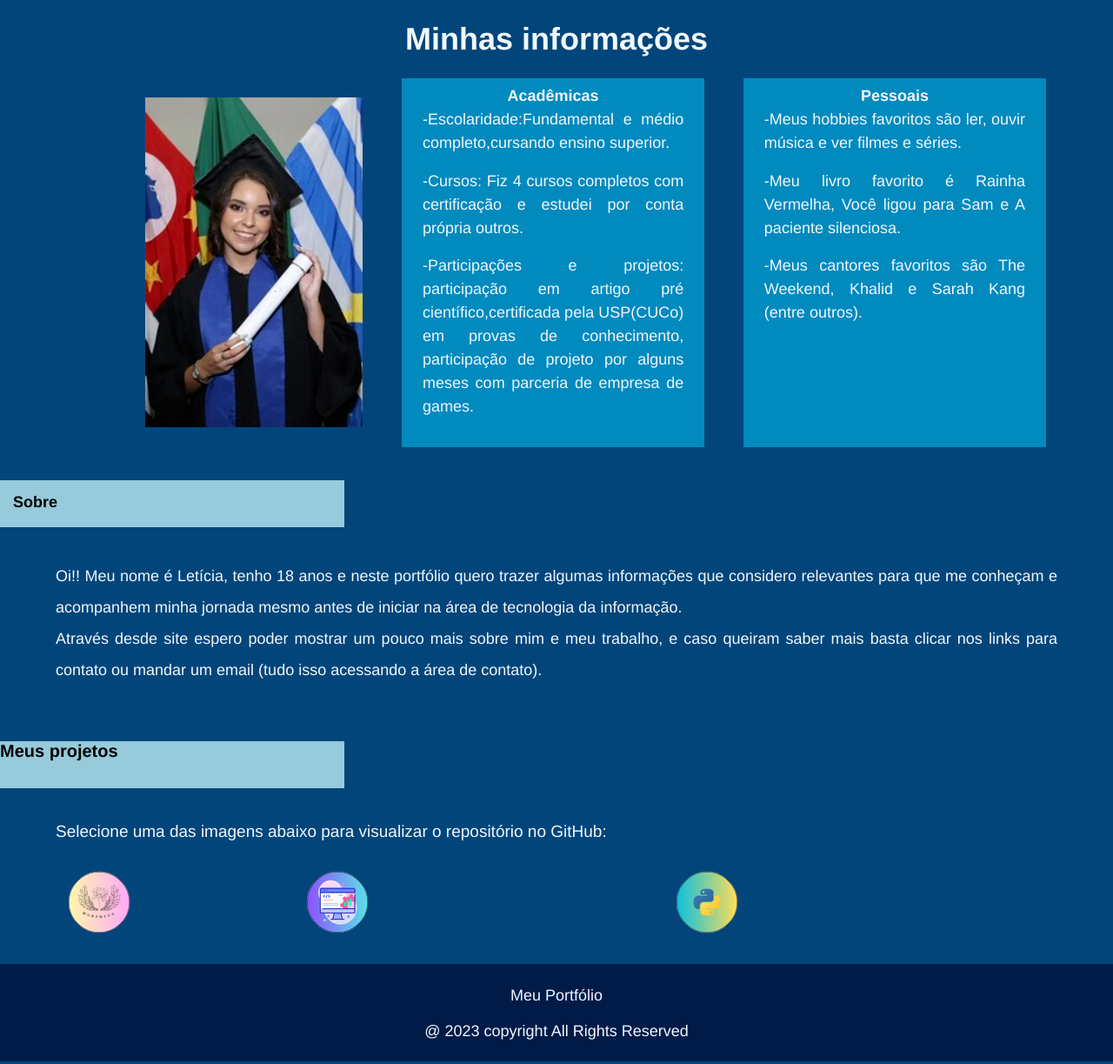
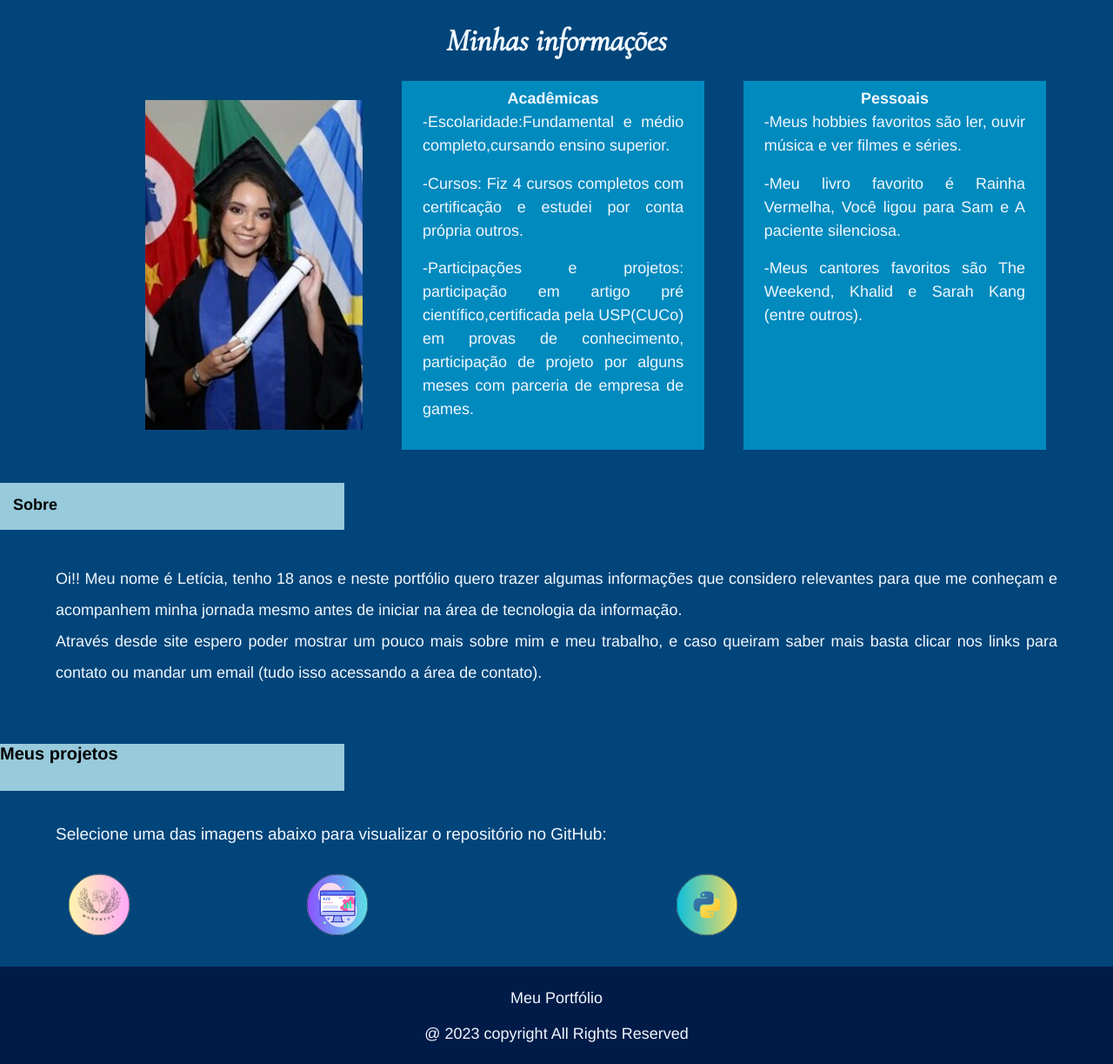
Before and after one commit to leticiacarvalho04/Portfolio_DD, a Flask app: page / in a window 1280 px wide. Shown: the part 150-1373 px from the top of the page at 87% size. Run offline with Flask 3, Linux system fonts and the light colour scheme.

Commit message:
adicionando a fonte externa nos titulos

```diff
--- a/src/api/static/css/academico.css
+++ b/src/api/static/css/academico.css
@@ -1,3 +1,4 @@
+@import url('https://fonts.googleapis.com/css2?family=Abril+Fatface&family=Cormorant+Garamond:ital@1&display=swap');
 *{
   margin: 0;
   padding: 0;
@@ -31,6 +32,7 @@ h4 {
 .title2 h1{
   text-align: center;
   margin-right: 13%;
+  font-family: 'Cormorant Garamond', serif;
 }
 
 .item2 {
--- a/src/api/static/css/contatos.css
+++ b/src/api/static/css/contatos.css
@@ -1,4 +1,5 @@
 /* Página contatos */
+@import url('https://fonts.googleapis.com/css2?family=Abril+Fatface&family=Cormorant+Garamond:ital@1&display=swap');
 *{
     margin: 0;
     padding: 0;
@@ -19,6 +20,7 @@ h2.contatos{
     padding: 10px center;
     text-align: center;
     color: aliceblue;
+    font-family: 'Cormorant Garamond', serif;
 }
 
 .insta{
@@ -94,6 +96,9 @@ h2.contatos{
         font-size: 25px;
         margin: auto;
     }
+    h2.contatos{
+        font-size: 30px;
+    }
     .insta{
         flex: 1;
     }
--- a/src/api/static/css/index.css
+++ b/src/api/static/css/index.css
@@ -1,4 +1,6 @@
 /* Página home */
+@import url('https://fonts.googleapis.com/css2?family=Abril+Fatface&family=Cormorant+Garamond:ital@1&display=swap');
+
 * {
     margin: 0;
     padding: 0;
@@ -94,13 +96,15 @@
     list-style: none;
   }
 
-.titulo1 {
+.titulo1 h1{
   display: flex;
   color: aliceblue;
-  padding-top: 10px;
-  padding-left: 20%;
+  padding-top: 2%;
   margin: auto;
   justify-content: center;
+  text-align: center;
+  font-family: 'Cormorant Garamond', serif;
+  margin-bottom: 2%;
 }
 
 div.sobremim {
--- a/src/api/static/css/pessoal.css
+++ b/src/api/static/css/pessoal.css
@@ -1,4 +1,5 @@
 /* Pessoal */
+@import url('https://fonts.googleapis.com/css2?family=Abril+Fatface&family=Cormorant+Garamond:ital@1&display=swap');
 *{
   margin: 0;
   padding: 0;
@@ -68,6 +69,7 @@
     padding-bottom: 5%;
     justify-content: center;
     text-align: center;
+    font-family: 'Cormorant Garamond', serif;
   }
 
 .livros h4 {
```
